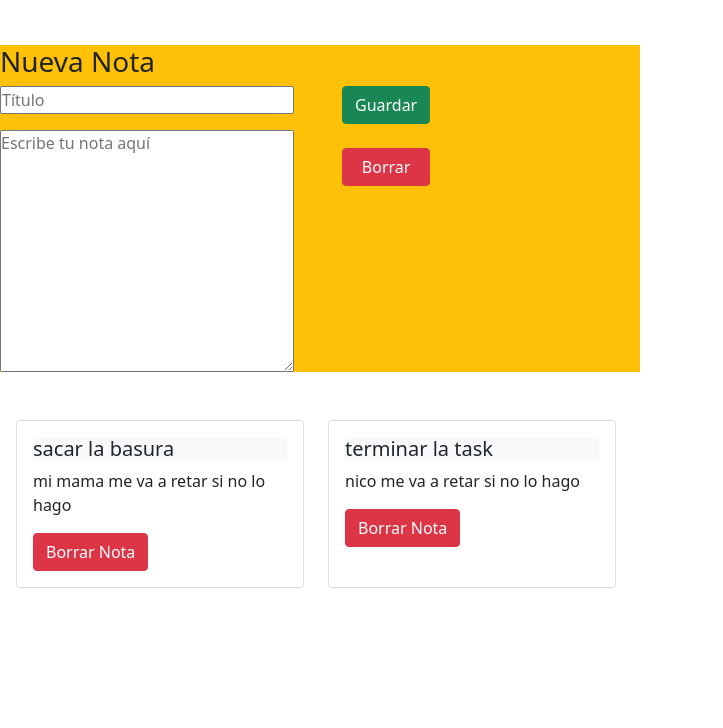
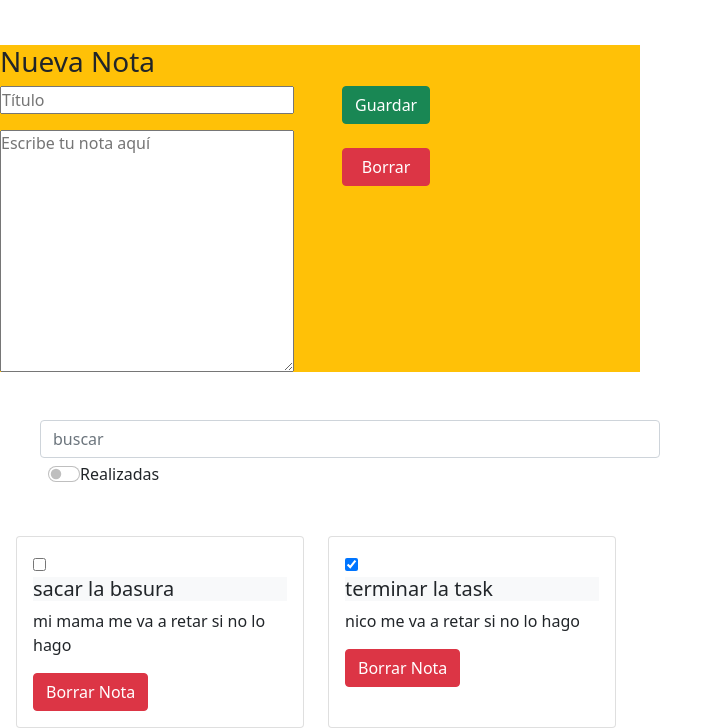
Before and after one commit to DanteVilches/Ejercicios-Mindhub, a plain HTML site: page index.html in a window 1280 px wide. Shown: the part 515-1243 px from the top of the page, without its empty margins (0-723 px from the left). Before the commit the page ends 1103 px from the top, so only its background shows below. Drawn offline with nearby package versions, Linux system fonts and the light colour scheme.

Commit message:
filtro de swwitch

```diff
--- a/index.html
+++ b/index.html
@@ -69,10 +69,28 @@
 						</div>
 						<div class="d-flex flex-column ms-5 gap-4">
 							<button type="submit" class="btn btn-success">Guardar</button>
-							<button type="submit" class="btn btn-danger">Borrar</button>
+							<button type="reset" class="btn btn-danger">Borrar</button>
 						</div>
 					</form>
 				</div>
+			</div>
+			<div class="form-check form-switch">
+				<input
+					class="form-control me-2 w-50"
+					type="search"
+					placeholder="buscar"
+					aria-label="Search"
+				/>
+
+				<input
+					class="form-check-input ms-2 mt-2"
+					type="checkbox"
+					role="switch"
+					id="flexSwitchCheckDefault"
+				/>
+				<label class="form-check-label mt-1" for="flexSwitchCheckDefault"
+					>Realizadas</label
+				>
 			</div>
 			<div class="containerNotas ms-3 d-flex gap-4 flex-wrap"></div>
 		</main>
--- a/index.js
+++ b/index.js
@@ -33,45 +33,60 @@ notas.push(
 		id: 1,
 		titulo: "sacar la basura",
 		texto: "mi mama me va a retar si no lo hago",
-		realiza: false,
+		realizada: false,
 	},
 	{
 		id: 2,
 		titulo: "terminar la task",
 		texto: "nico me va a retar si no lo hago",
-		realiza: false,
+		realizada: true,
 	}
 );
 
 let idGlobal = notas[1].id;
 
 let containerNotas = document.querySelector(".containerNotas");
-let fragment = document.createDocumentFragment();
 
-function imprimirNota(array) {
-	containerNotas.innerHTML = "";
-	array.forEach((element) => {
-		let div = document.createElement("div");
-		div.classList.add("card");
-		div.innerHTML += `<div class="card-body">
+function crearNota(element) {
+	let div = document.createElement("div");
+	div.classList.add("card");
+	div.innerHTML += `
+	<div class="card-body">
+	<input onClick="marcarRealizada(${element.id})" type="checkbox" ${
+		element.realizada ? "checked" : ""
+	} />
 						<div class="cardHead bg-light">
 							<h5 class="card-title">${element.titulo}</h5>
 						</div>
 
 						<p class="card-text">${element.texto}</p>
-						<a href="#" class="btn btn-danger close" onclick=borrarNota(${element.id})>Borrar Nota</a>
+						<a href="#" class="btn btn-danger close" onclick=borrarNota(${
+							element.id
+						})>Borrar Nota</a>
 					</div>`;
-		fragment.appendChild(div);
-	});
-	containerNotas.appendChild(fragment);
+	return div;
 }
-imprimirNota(notas);
+
+function imprimirNota(array, container) {
+	containerNotas.innerHTML = "";
+	if (array.length == 0) {
+		containerNotas.innerHTML = "<h1>No hay notas para mostrar</h1>";
+	} else {
+		let fragment = document.createDocumentFragment();
+		array.forEach((nota) => fragment.appendChild(crearNota(nota)));
+
+		container.appendChild(fragment);
+	}
+}
+
+imprimirNota(notas, containerNotas);
 
 function agregarNota(newTitulo, newTexto) {
 	notas.push({
 		id: notas.length + 1,
 		titulo: newTitulo,
 		texto: newTexto,
+		realizada: false,
 	});
 }
 
@@ -82,11 +97,34 @@ guardar.addEventListener("click", (e) => {
 		!inputTitulo.value.trim().length == 0
 	) {
 		agregarNota(inputTitulo.value.trim(), inputTexto.value.trim());
-		imprimirNota(notas);
+		imprimirNota(notas, containerNotas);
 	}
 });
 
 function borrarNota(id) {
 	notas = notas.filter((element) => element.id !== id);
-	imprimirNota(notas);
+	imprimirNota(notas, containerNotas);
 }
+
+function marcarRealizada(id) {
+	let aux = notas.find((element) => element.id == id);
+	if (aux.realizada == true) {
+		return (aux.realizada = false);
+	} else {
+		return (aux.realizada = true);
+	}
+}
+
+function filtrarRealizadas(array) {
+	if (switchRealizadas.checked) {
+		return array.filter((element) => element.realizada == true);
+	} else {
+		return array;
+	}
+}
+
+let switchRealizadas = document.getElementById("flexSwitchCheckDefault");
+
+switchRealizadas.addEventListener("change", () => {
+	imprimirNota(filtrarRealizadas(notas), containerNotas);
+});
```
